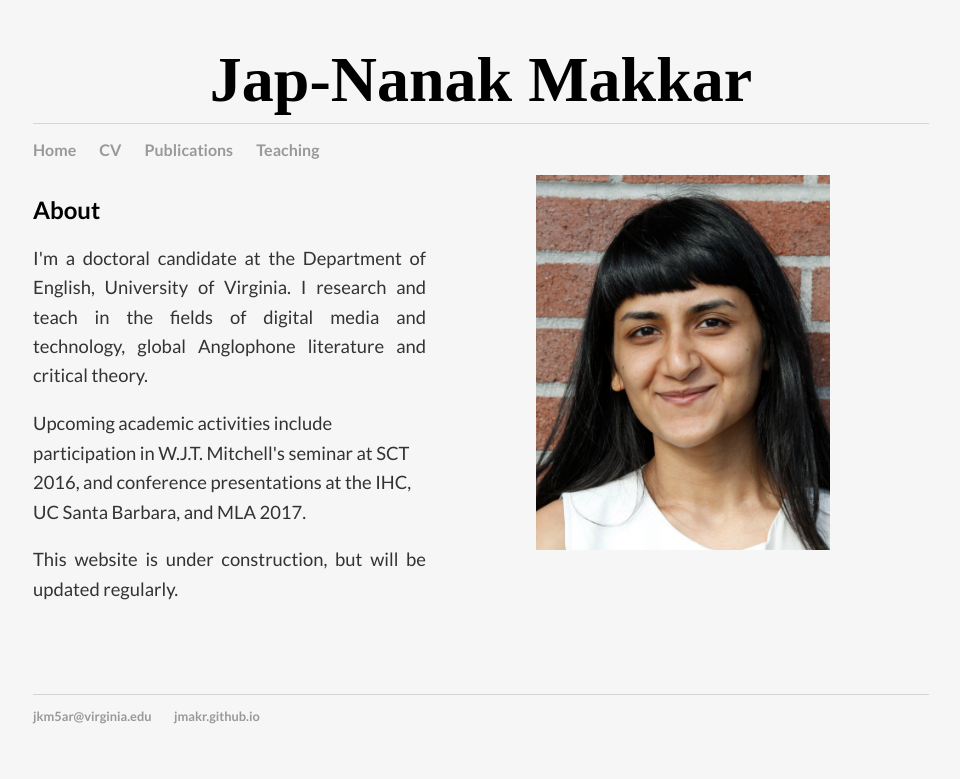
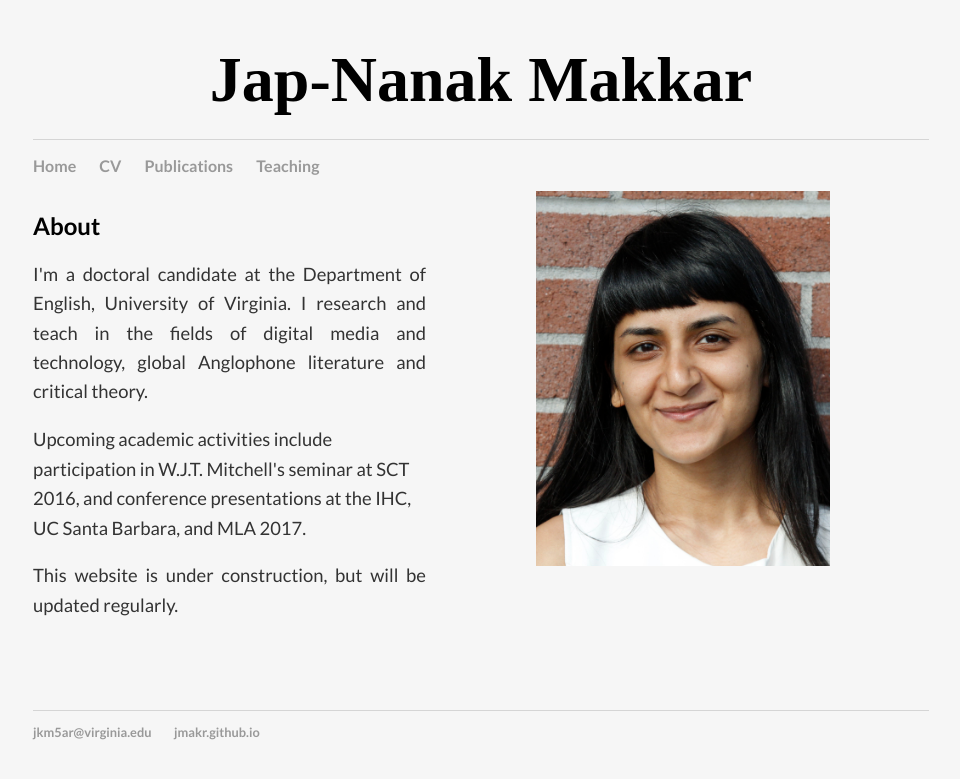
Before and after one commit to jmakr/jmakr.github.io, a Jekyll site: the page built from index.html, in a window 1280 px wide. Shown: the top 779 px of the page, without its empty margins (159-1119 px from the left). Built offline with Jekyll 4.4.1, drawn with Linux system fonts in a browser that asks for light colours.

Commit message:
Update main.css

```diff
--- a/css/main.css
+++ b/css/main.css
@@ -1,6 +1,6 @@
 header {
   background-color: #F6F6F6;
-  height: 2.5em;
+  height: 3em;
   display: block;
   text-align: center;
   border-bottom: thin solid #d5d5d5;
```
